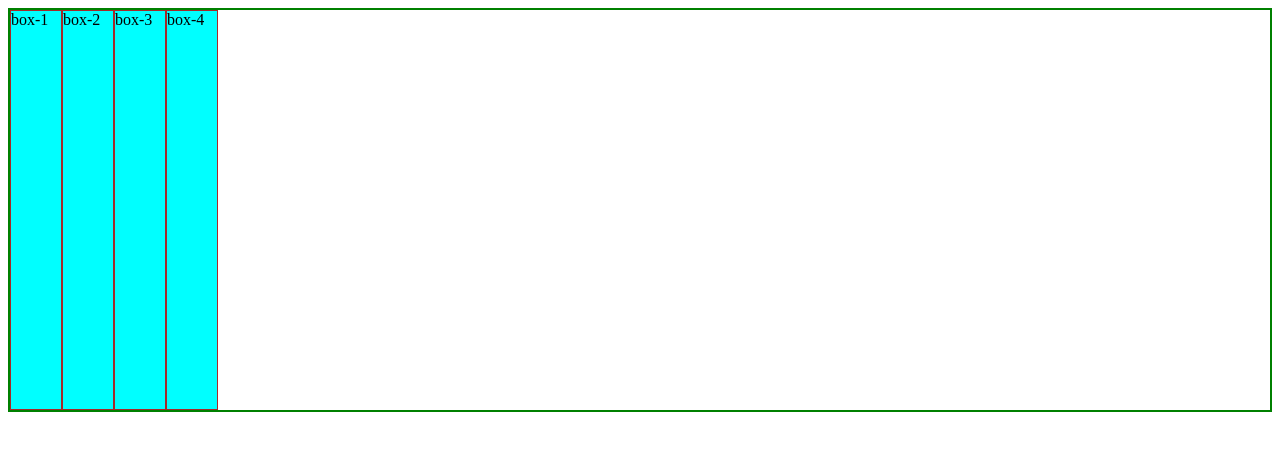
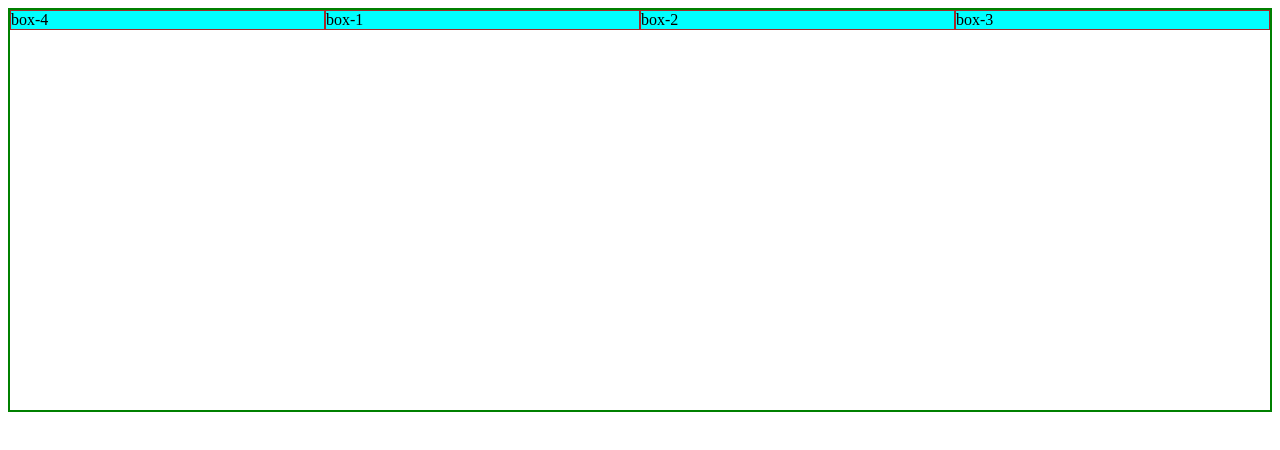
Before and after one commit to swastika-pradhan1304/FULL-STACK-DEVELOPMENT, a plain HTML site: page CSS/flexbox.html in a window 1280 px wide. Drawn offline with Linux system fonts and the light colour scheme.

Commit message:
CSS Baics-III

```diff
--- a/CSS/flexbox.css
+++ b/CSS/flexbox.css
@@ -6,10 +6,34 @@
         flex-direction: column-reverse; */
         /* to keep width intact use flex-wrap */
         flex-wrap: wrap;
+        /* flex-wrap: wrap-reverse;  */
+        /* flex-flow: column nowrap; */
+
+        justify-content: center;
+        align-items: center;
+        /* gap: 10px; */
+        /* cross-axis ke according alignment */
+        align-content: flex-start;
+        /* align-content: flex-end; */
     }
 
 .box{
     border: 1px solid brown;
     background-color: aqua;
-    width: 50px;
+    /* width: 50px; */
+    /* sb boxes pe apply hoga, if you want on a single box apply it individually */
+    flex-grow: 1;
+    flex-shrink: 4;
 }
+
+#box1{
+    order: 1;
+}
+
+#box3{
+    order: 8;
+}
+
+#box2{
+    order: 4;
+}
--- a/CSS/flexbox.html
+++ b/CSS/flexbox.html
@@ -9,10 +9,10 @@
 <body>
     <!-- .container.box{box-$} -->
     <div class="container">
-        <div class="box">box-1</div>
-        <div class="box">box-2</div>
-        <div class="box">box-3</div>
-        <div class="box">box-4</div>
+        <div class="box" id="box1">box-1</div>
+        <div class="box" id="box2">box-2</div>
+        <div class="box" id="box3">box-3</div>
+        <div class="box" id="box4">box-4</div>
     </div>
 </body>
 </html>
```
